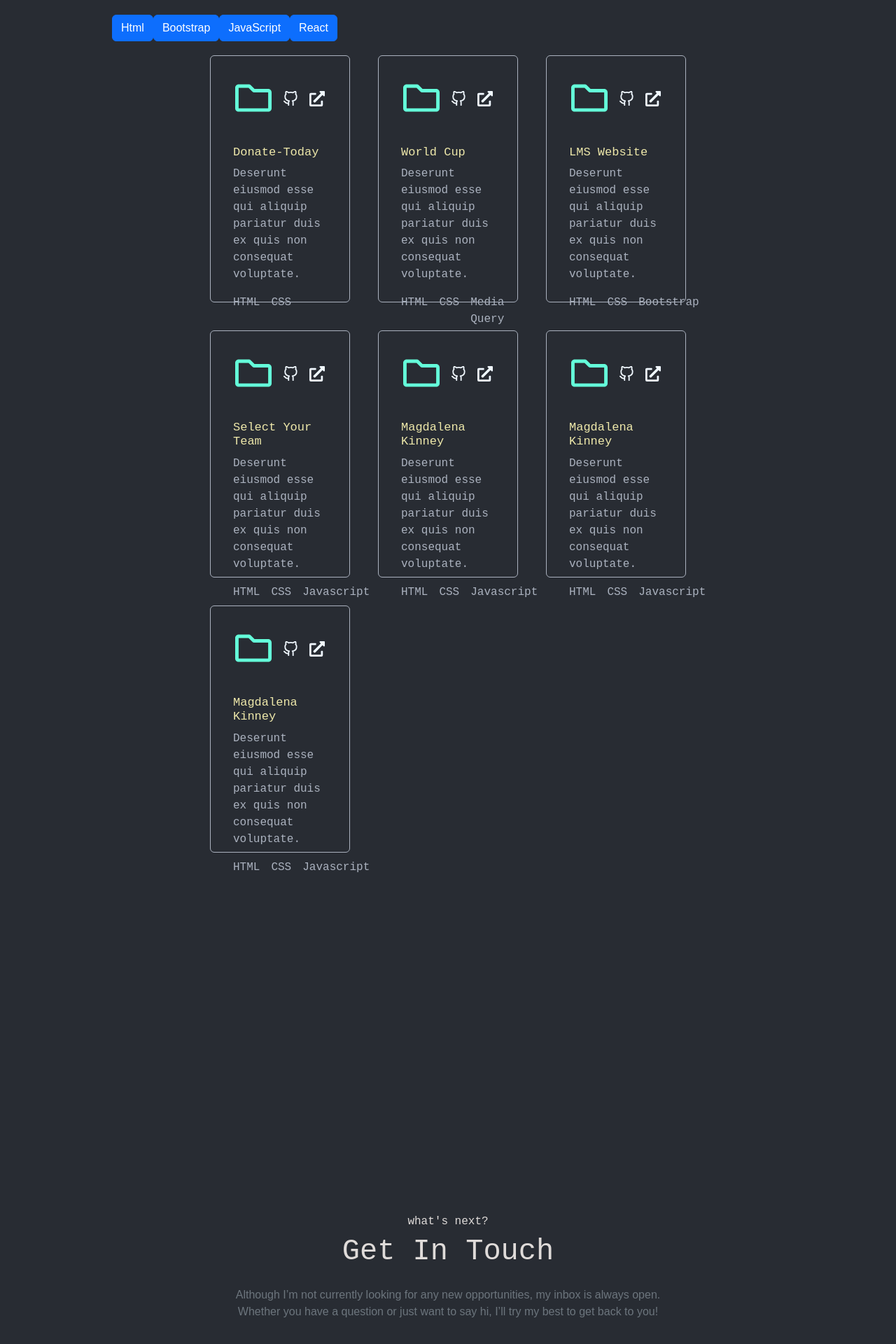
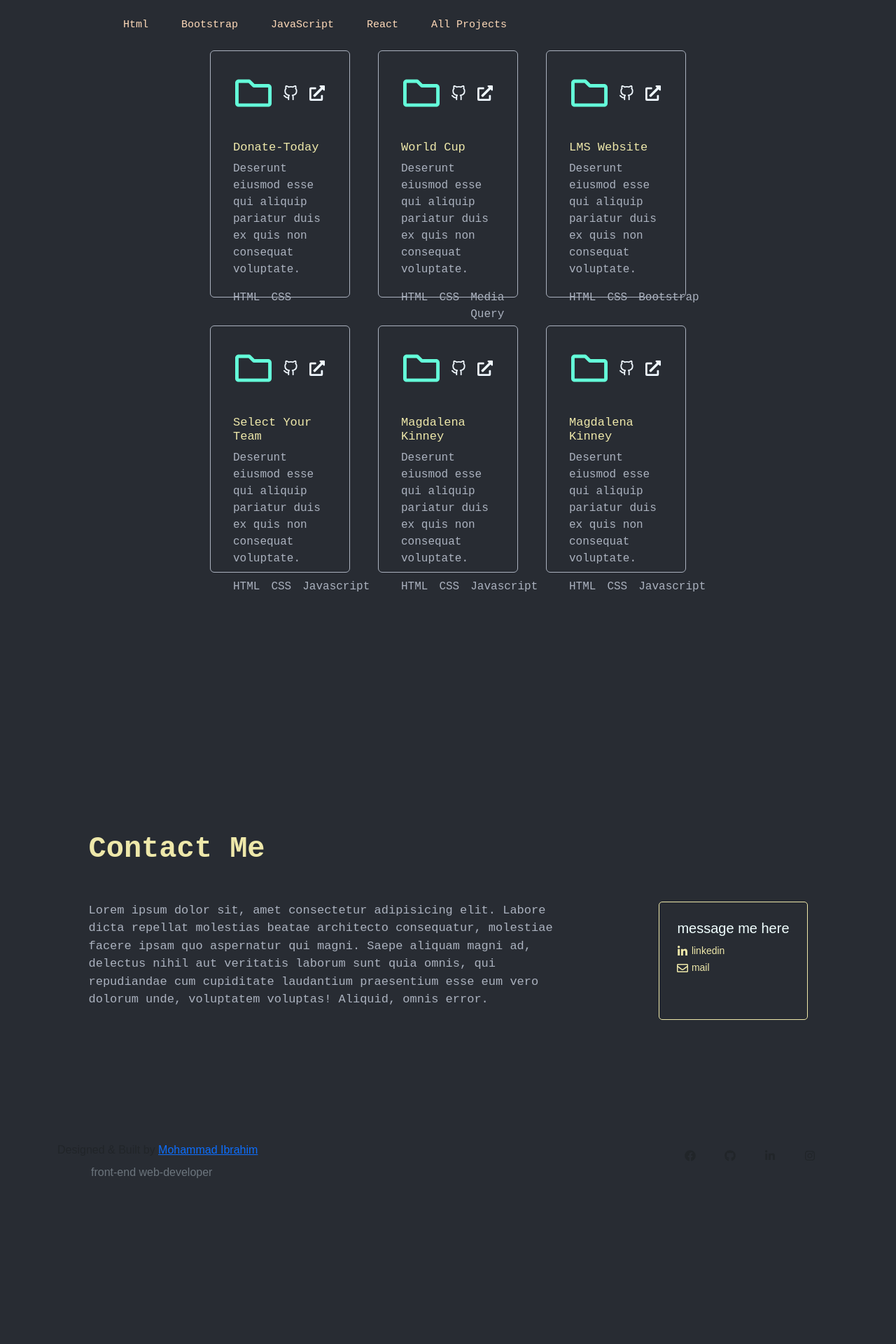
Before and after one commit to mohammadibrahiim1/portfolio, a React (Create React App) app: page / in a window 1280 px wide. Shown: the part 2657-4577 px from the top of the page at 70% size. After the commit the page ends 4368 px from the top, so only its background shows below. Built offline with nearby package versions, Linux system fonts and the light colour scheme.

Commit message:
contact section

```diff
--- a/src/Components/Contact/Contact.css
+++ b/src/Components/Contact/Contact.css
@@ -1,65 +1,36 @@
-.modal-button {
+.contact-section {
+  width: 1027px;
+  margin: 0 auto;
+  margin-top: 175px;
+  padding-top: 175px;
+}
+.contact-title {
+  font-size: 42px;
+  color: palegoldenrod;
+  font-family: monospace;
+  font-weight: 600;
+}
+.contact-info-container {
+  display: flex;
+  flex-direction: row;
+  justify-content: space-between;
+  margin-top: 50px;
+}
+.contact-info-container p {
+  width: 675px;
+  color: #ABB2BF;
   font-family: monospace;
   font-size: 17px;
-  padding: 4px 10px;
-  border: 1px solid #abb2bf;
-  background-color: #282c33;
-  color: #dfdbd9;
-  border-radius: 7px;
-
 }
-.modal-button:hover {
-  color: #888685;
+.contact-link {
+  border: 1px solid palegoldenrod;
+  padding: 25px;
+  border-radius: 5px;
+  color: azure;
 }
-.modal-content {
-  background-color: #282c33;
+.text-decoration-none {
+  color: palegoldenrod;
 }
-.modal-title {
-  font-family: monospace;
-  color: #abb2bf;
+.text-decoration-none:hover {
+  color: peachpuff;
 }
-
-.modal-submit-button {
-  font-family: monospace;
-  font-size: 17px;
-  padding: 4px 10px;
-  border: 1px solid #abb2bf;
-  background-color: #282c33;
-  color: #dfdbd9;
-  border-radius: 7px;
-  margin-right: 35px;
-}
-.modal-submit-button:hover {
-  color: #888685;
-}
-
-.form-control {
-  background-color: #282c33;
-  border: 1px solid #888685;
-  border-radius: 0;
-  color: #abb2bf;
-}
-.form-label {
-  color: #888685;
-}
-.textarea {
-  background-color: #282c33;
-  padding-left: 5px;
-  font-family: monospace;
-  color: #dfdbd9;
-}
-
-.what-next{
-    color: #dfdbd9;
-
-}
-.getinTouch{
-    font-size: 42px;
-    color: #dfdbd9;
-    font-family: monospace;
-
-}
-.contact-section{
-    margin-top: 300px;
-    margin-bottom: 120px;
-}
--- a/src/Components/Contact/Contact.js
+++ b/src/Components/Contact/Contact.js
@@ -1,122 +1,38 @@
 import React from "react";
+import { FaLinkedinIn, FaRegEnvelope } from "react-icons/fa";
+import { Link } from "react-router-dom";
+// import {  } from 'react-icons/fa';
 import "./Contact.css";
 const Contact = () => {
   return (
     <div>
-      <section class="py-5 py-xl-6 contact-section" id="contact">
-        <div class="container mb-5 mb-md-6">
-          <div class="row justify-content-md-center">
-            <div class="col-12 col-md-10 col-lg-8 col-xl-7 col-xxl-6 text-center">
-              <h6 className="what-next">
-                what's next?
-              </h6>
-              <h2 class="mb-4 getinTouch">Get In Touch</h2>
-              <p class="text-secondary mt-2">
-                {" "}
-                Although I’m not currently looking for any new opportunities, my
-                inbox is always open. Whether you have a question or just want
-                to say hi, I’ll try my best to get back to you!
-              </p>
-            </div>
-          </div>
+      <section class="contact-section" id="contact">
+        <div>
+          <h3 className="contact-title">Contact Me</h3>
         </div>
 
-        <div class="container">
-          <div class="row justify-content-lg-center">
-            <div class="col-12 col-lg-9">
-              <div class="text-center shadow-sm overflow-hidden">
-                {/* contact form modal */}
-
-                {/* <!-- Button trigger modal --> */}
-                <button
-                  type="button"
-                  class="modal-button"
-                  data-bs-toggle="modal"
-                  data-bs-target="#exampleModal"
-                >
-                  send message
-                </button>
-
-                {/* <!-- Modal --> */}
-                <div
-                  class="modal fade"
-                  id="exampleModal"
-                  tabindex="-1"
-                  aria-labelledby="exampleModalLabel"
-                  aria-hidden="true"
-                >
-                  <div class="modal-dialog">
-                    <div class="modal-content">
-                      <div class="modal-header">
-                        <h1 class="modal-title fs-5" id="exampleModalLabel">
-                          Say Hello
-                        </h1>
-                        <button
-                          type="button"
-                          class="btn-close"
-                          data-bs-dismiss="modal"
-                          aria-label="Close"
-                        ></button>
-                      </div>
-                      <div class="modal-body">
-                        <form>
-                          <div className=" input-field d-flex justify-content-between align-content-center text-start">
-                            <div class="mb-3">
-                              {/* <label
-                                for="exampleInputEmail1"
-                                class="form-label"
-                              >
-                                Name
-                              </label> */}
-                              <input
-                                type="text"
-                                class="form-control"
-                                id="exampleInputEmail1"
-                                aria-describedby="emailHelp"
-                                placeholder="name"
-                              />
-                              {/* <div id="emailHelp" class="form-text">We'll never share your email with anyone else.</div> */}
-                            </div>
-                            <div class="mb-3 ">
-                              {/* <label
-                                for="exampleInputPassword1"
-                                class="form-label"
-                              >
-                                Email
-                              </label> */}
-                              <input
-                                type="email"
-                                class="form-control"
-                                id="exampleInputPassword1"
-                                placeholder="email"
-                              />
-                            </div>
-                          </div>
-                          <div class="mb-3">
-                            <label
-                              for="exampleInputPassword1"
-                              class="form-label"
-                            >
-                              <textarea
-                                name="textarea"
-                                id="text"
-                                cols="49"
-                                rows="5"
-                                placeholder="write your message"
-                                className="textarea"
-                              ></textarea>
-                            </label>
-                          </div>
-
-                          <button type="submit" class="modal-submit-button">
-                            Send
-                          </button>
-                        </form>
-                      </div>
-                    </div>
-                  </div>
-                </div>
-              </div>
+        <div className="contact-info-container">
+          <div>
+            <p>
+              Lorem ipsum dolor sit, amet consectetur adipisicing elit. Labore
+              dicta repellat molestias beatae architecto consequatur, molestiae
+              facere ipsam quo aspernatur qui magni. Saepe aliquam magni ad,
+              delectus nihil aut veritatis laborum sunt quia omnis, qui
+              repudiandae cum cupiditate laudantium praesentium esse eum vero
+              dolorum unde, voluptatem voluptas! Aliquid, omnis error.
+            </p>
+          </div>
+          <div className="contact-link">
+            <h5>message me here</h5>
+            <div>
+              <Link className="text-decoration-none" to="/">
+                <FaLinkedinIn /> <small>linkedin</small>{" "}
+              </Link>
+            </div>
+            <div>
+              <Link to="/" className="text-decoration-none">
+                <FaRegEnvelope /> <small>mail</small>{" "}
+              </Link>
             </div>
           </div>
         </div>
--- a/src/Components/ProjectSlider/ProjectSlider.css
+++ b/src/Components/ProjectSlider/ProjectSlider.css
@@ -6,34 +6,32 @@
   text-align: left;
   margin-top: 375px;
   padding-top: 175px;
-
 }
-.slider-section{
+.slider-section {
   width: 1027px;
   margin: 0 auto;
-
 }
-.card-title{
+.card-title {
   font-size: 17px;
   color: palegoldenrod;
   font-family: monospace;
 }
-.card-text ul{
+.card-text ul {
   display: flex;
   align-items: center;
   position: relative;
   left: -30px;
   gap: 10px;
-  letter-spacing: .5px;
+  letter-spacing: 0.5px;
   list-style-type: none;
   color: palegoldenrod;
 }
-.card-text{
+.card-text {
   font-family: monospace;
-  color: #ABB2BF;
+  color: #abb2bf;
   font-weight: 500;
 }
-.slider-button{
+.slider-button {
   border: 1px solid palegoldenrod;
   font-family: monospace;
   font-size: 15px;
@@ -41,9 +39,6 @@
   padding: 3px 15px;
   text-decoration: none;
   margin-right: 5px;
-
-
-
 }
 .cards {
   display: grid;
@@ -52,16 +47,13 @@
 }
 .card {
   margin: 20px;
-  background-color: #282C33;
-  border: 1px solid #ABB2BF;
-
-
+  background-color: #282c33;
+  border: 1px solid #abb2bf;
 }
 .outer {
   display: flex;
   align-items: center;
   justify-content: center;
-
 }
 
 .cards .card {
--- a/src/Components/Projects/Projects.css
+++ b/src/Components/Projects/Projects.css
@@ -7,3 +7,18 @@
     text-transform: capitalize;
     text-align: left;
 }
+.projects-filter-nav{
+    width: 1027px;
+    margin: 0 auto;
+
+}
+.filter-button{
+    border: 1px solid #282c33;
+    font-family: monospace;
+    font-size: 15px;
+    color: peachpuff;
+    padding: 3px 15px;
+    text-decoration: none;
+    margin-right: 15px;
+    background-color: #282c33 ;
+}
--- a/src/Components/Projects/Projects.js
+++ b/src/Components/Projects/Projects.js
@@ -1,8 +1,8 @@
-import React, { useEffect, useState } from "react";
+import React, { useState } from "react";
 // import { Link } from "react-router-dom";
 import Project from "../Project/Project";
 import "./Projects.css";
-import {Menu} from '../../data'
+import {Menu} from './ProjectsData'
 
 const Projects = () => {
   const [projects, setProjects] = useState(Menu);
@@ -40,35 +40,41 @@ const Projects = () => {
             <p>see the archive</p>
           </Link> */}
         </div>
-        <div>
+        <div className="projects-filter-nav">
           <button
-            className="btn btn-primary"
+            className="filter-button"
             onClick={() => filterItem("HTML")}
           >
             Html
           </button>
           <button
-            className="btn btn-primary"
+            className="filter-button"
             onClick={() => filterItem("Bootstrap")}
           >
             Bootstrap
           </button>
           <button
-            className="btn btn-primary"
+            className="filter-button"
             onClick={() => filterItem("Javascript")}
           >
             JavaScript
           </button>
           <button
-            className="btn btn-primary"
+            className="filter-button"
             onClick={() => filterItem("React")}
           >
             React
           </button>
+          <button
+            className="filter-button"
+            onClick={() => setProjects(Menu)}
+          >
+            All Projects
+          </button>
         </div>
         <div className="col col-sm-12 col-md-12 col-lg-9 m-auto ">
           <div className="row row-cols-1 row-cols-md-2 row-cols-lg-3 g-0">
-            {projects.map((project) => (
+            {projects.slice(0,6).map((project) => (
               <Project project={project} id={project._id}></Project>
             ))}
           </div>
--- /dev/null
+++ b/src/Components/Projects/ProjectsData.js
@@ -0,0 +1,94 @@
+
+ export const Menu = [
+    {
+      "_id": "63bdac2355b5b57209df2ad3",
+      "image": "http://placehold.it/32x32",
+      "name": "Donate-Today",
+      "about": "Deserunt eiusmod esse qui aliquip pariatur duis ex quis non consequat voluptate. Dolore excepteur velit est nisi laborum do commodo anim esse officia pariatur in commodo nostrud. Labore tempor enim et esse ad cupidatat quis nisi laborum nulla ad veniam incididunt. Cillum sit consequat proident sunt in ex quis sint consectetur.\r\n",
+      "category": "HTML",
+      "externalLink": "https://mohammadibrahim11.github.io/donate-today/",
+      "githubLink": "https://github.com/mohammadibrahim11/donate-today",
+      "tools": [
+        {"t1": "HTML"},
+        {"t1": "CSS"}
+       ]
+    },
+    {
+      "_id": "63bdac2355b5b57209df2ad4",
+      "image": "http://placehold.it/32x32",
+      "name": "World Cup",
+      "about": "Deserunt eiusmod esse qui aliquip pariatur duis ex quis non consequat voluptate. Dolore excepteur velit est nisi laborum do commodo anim esse officia pariatur in commodo nostrud. Labore tempor enim et esse ad cupidatat quis nisi laborum nulla ad veniam incididunt. Cillum sit consequat proident sunt in ex quis sint consectetur.\r\n",
+      "category": "HTML",
+      "externalLink": "https://mohammadibrahim11.github.io/world-cup/",
+      "githubLink": "https://github.com/mohammadibrahim11/world-cup",
+      "tools": [
+        {"t1": "HTML"},
+        {"t1": "CSS"},
+        {"t1": "Media Query"}
+       ]
+    },
+    {
+      "_id": "63bdac2355b5b57209df2ad5",
+      "image": "http://placehold.it/32x32",
+      "name": "LMS Website",
+      "about": "Deserunt eiusmod esse qui aliquip pariatur duis ex quis non consequat voluptate. Dolore excepteur velit est nisi laborum do commodo anim esse officia pariatur in commodo nostrud. Labore tempor enim et esse ad cupidatat quis nisi laborum nulla ad veniam incididunt. Cillum sit consequat proident sunt in ex quis sint consectetur.\r\n",
+      "category": "Bootstrap",
+      "externalLink": "https://mohammadibrahim11.github.io/edu-care/",
+      "githubLink": "https://github.com/mohammadibrahim11/edu-care",
+      "tools": [
+        {"t1": "HTML"},
+        {"t1": "CSS"},
+        {"t1": "Bootstrap"}
+       ]
+    },
+    {
+      "_id": "63bdac2355b5b57209df2ad6",
+      "image": "http://placehold.it/32x32",
+      "name": "Select Your Team",
+      "about": "Deserunt eiusmod esse qui aliquip pariatur duis ex quis non consequat voluptate. Dolore excepteur velit est nisi laborum do commodo anim esse officia pariatur in commodo nostrud. Labore tempor enim et esse ad cupidatat quis nisi laborum nulla ad veniam incididunt. Cillum sit consequat proident sunt in ex quis sint consectetur.\r\n",
+      "category": "Javascript",
+      "externalLink": "https://thriving-wisp-2b48f6.netlify.app/",
+      "githubLink": "https://github.com/programming-hero-web-course2/best-five-dom-assignment-mohammadibrahim11",
+      "tools": [
+        {"t1": "HTML"},
+        {"t1": "CSS"},
+        {"t1": "Javascript"}
+       ]
+    },
+    {
+      "_id": "63bdac2355b5b57209df2ad7",
+      "image": "http://placehold.it/32x32",
+      "name": "Magdalena Kinney",
+      "category": "React",
+      "about": "Deserunt eiusmod esse qui aliquip pariatur duis ex quis non consequat voluptate. Dolore excepteur velit est nisi laborum do commodo anim esse officia pariatur in commodo nostrud. Labore tempor enim et esse ad cupidatat quis nisi laborum nulla ad veniam incididunt. Cillum sit consequat proident sunt in ex quis sint consectetur.\r\n",
+      "tools": [
+        {"t1": "HTML"},
+        {"t1": "CSS"},
+        {"t1": "Javascript"}
+       ]
+    },
+    {
+      "_id": "63bdac2355b5b57209df2ad8",
+      "image": "http://placehold.it/32x32",
+      "name": "Magdalena Kinney",
+      "category": "React",
+      "about": "Deserunt eiusmod esse qui aliquip pariatur duis ex quis non consequat voluptate. Dolore excepteur velit est nisi laborum do commodo anim esse officia pariatur in commodo nostrud. Labore tempor enim et esse ad cupidatat quis nisi laborum nulla ad veniam incididunt. Cillum sit consequat proident sunt in ex quis sint consectetur.\r\n",
+      "tools": [
+        {"t1": "HTML"},
+        {"t1": "CSS"},
+        {"t1": "Javascript"}
+       ]
+    },
+    {
+      "_id": "63bdac2355b5b57209df2ad9",
+      "image": "http://placehold.it/32x32",
+      "name": "Magdalena Kinney",
+      "category": "React",
+      "about": "Deserunt eiusmod esse qui aliquip pariatur duis ex quis non consequat voluptate. Dolore excepteur velit est nisi laborum do commodo anim esse officia pariatur in commodo nostrud. Labore tempor enim et esse ad cupidatat quis nisi laborum nulla ad veniam incididunt. Cillum sit consequat proident sunt in ex quis sint consectetur.\r\n",
+      "tools": [
+        {"t1": "HTML"},
+        {"t1": "CSS"},
+        {"t1": "Javascript"}
+       ]
+    }
+  ]
```
